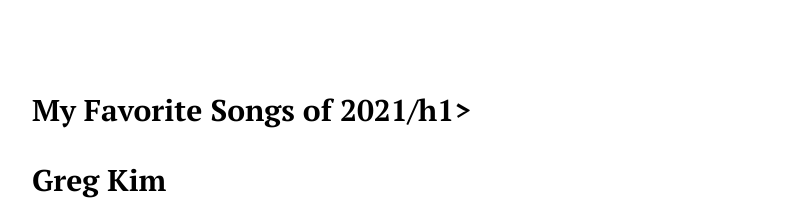
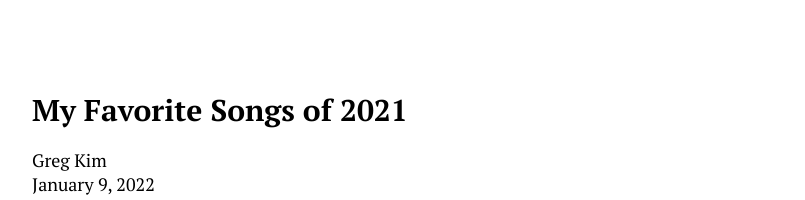
Before and after one commit to gwcmk/favorite-music-2021, a website: page index.html in a window 1280 px wide. Shown: the top 200 px of the page, without its empty margins (234-1039 px from the left). Drawn offline with Linux system fonts and the light colour scheme.

Commit message:
Fix header

```diff
--- a/index.html
+++ b/index.html
@@ -11,7 +11,7 @@
 <body>
   <section class="header">
     <div class="header-text">
-      <h1>My Favorite Songs of 2021/h1>
+      <h1>My Favorite Songs of 2021</h1>
       <p>
         Greg Kim<br />
         January 9, 2022
```
